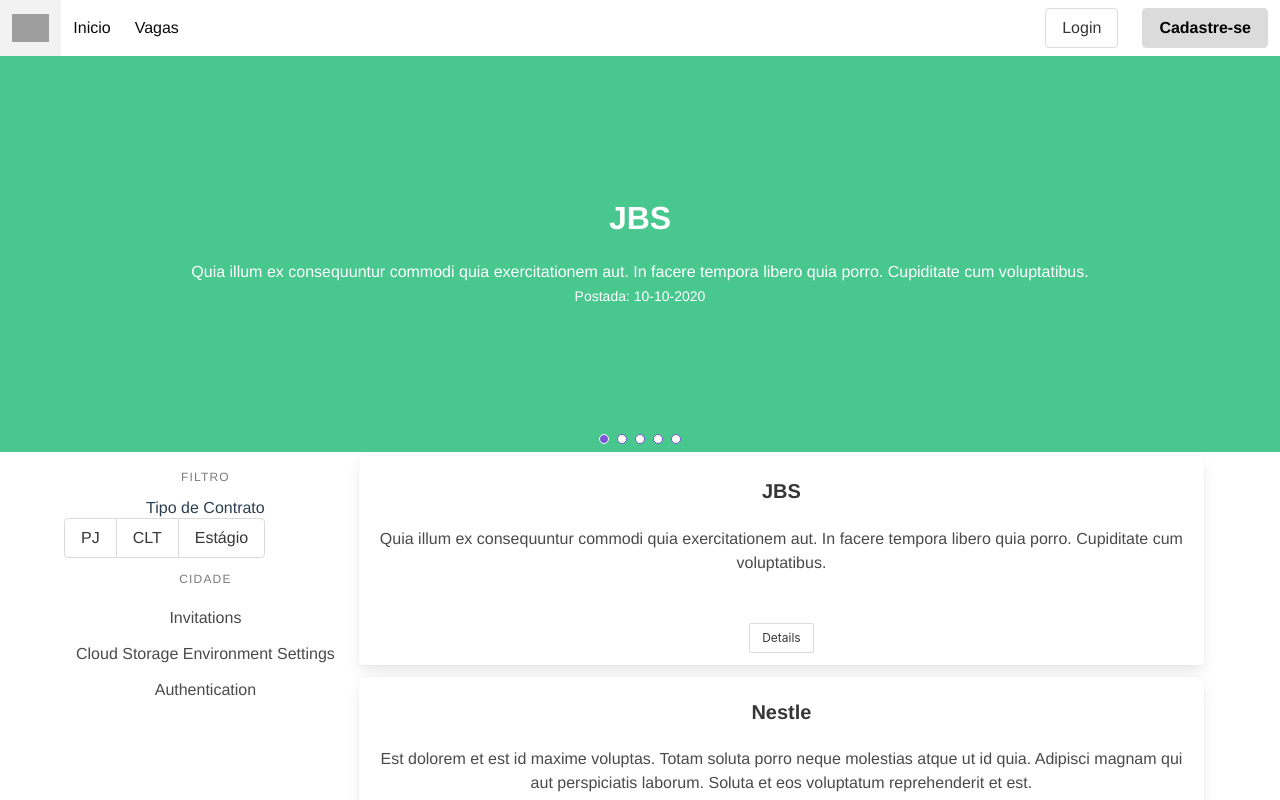
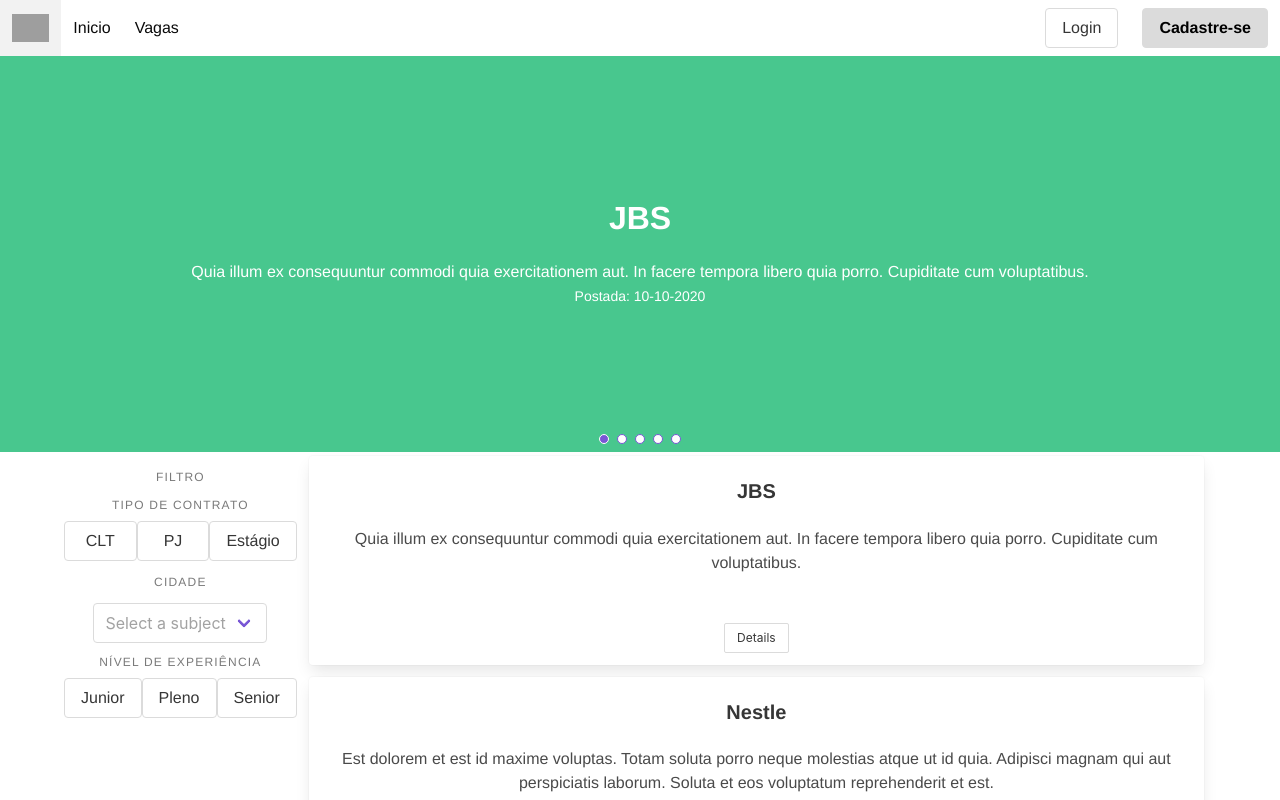
Before and after one commit to fabricadesoftware-ifc/newJob-Frontend, a Vue app: page / in a window 1280 px wide. Both pictures are taken after a click on the button "Veja nossas vagas". Shown: the top 800 px of the page. Built offline with nearby package versions, Linux system fonts and the light colour scheme; no server answers; grey boxes are pictures that could not be loaded.

Commit message:
Criando registro de vagas

```diff
--- a/src/main.js
+++ b/src/main.js
@@ -11,17 +11,10 @@ import { FontAwesomeIcon } from '@fortawesome/vue-fontawesome'
 
 library.add(fas)
 Vue.component('font-awesome-icon', FontAwesomeIcon)
-Vue.use(Buefy, { defaultIconPack: 'fas' })
-
-// Vue.use(Buefy, {
-//   defaultIconComponent: 'vue-fontawesome',
-//   defaultIconPack: 'fas'
-// })
-
-// Vue.use(Buefy, {
-//   defaultIconPack: 'fas',
-//   defaultContainerElement: '#content'
-// })
+Vue.use(Buefy, {
+  //   defaultIconPack: 'fas',
+  defaultContainerElement: '#content'
+})
 
 Vue.config.productionTip = false
 
--- a/src/views/Home/components/Hero.vue
+++ b/src/views/Home/components/Hero.vue
@@ -1,5 +1,5 @@
 '<template>
-  <section class="hero primary is-fullheight-with-navbar">
+  <section class="hero primary is-halfheight">
     <div class="hero-body">
       <div class="container has-text-centered has-text-white">
         <h1 class="title has-text-white">{{ title }}</h1>
--- a/src/views/job-register/JobRegistration.vue
+++ b/src/views/job-register/JobRegistration.vue
@@ -1,66 +1,63 @@
 <template>
-  <!--
+  <section class="job-form mt-3">
+    <p>
+      form: { company: '', job: '', contractType: '', jogDescription: '', local:
+      '', deadline: '' }
+    </p>
+    <div class="form container">
+      <b-field label="Empresa" :label-position="labelPosition">
+        <b-input v-model="form.company"></b-input>
+      </b-field>
 
-  -Data de anuncio
-  -Deadline
-  -Empresa
-  -Local
-  -Vaga
-  -Área de atuação
-  -Link/COntato
- -->
-  <section class="registration-form mt-2">
-    <div class="form container">
-      <b-field
-        label="Data de Anúncio"
-        :type="types.name"
-        :message="messages.name"
-      >
-        <b-input placeholder="Nome" v-model="name"></b-input>
+      <b-field class="mb-0" label="Cargo" :label-position="labelPosition">
+        <b-input v-model="form.job" maxlength="30"></b-input>
+      </b-field>
+
+      <b-field :label-position="labelPosition">
+        <b-select v-model="form.contractType" placeholder="Tipo de contrato">
+          <option value="1">CLT</option>
+          <option value="2">PJ</option>
+          <option value="3">Estágio</option>
+        </b-select>
+      </b-field>
+
+      <b-field label="Descrição" :label-position="labelPosition">
+        <b-input
+          v-model="form.description"
+          maxlength="200"
+          type="textarea"
+        ></b-input>
+      </b-field>
+
+      <b-field label="Localidade" :label-position="labelPosition">
+        <b-autocomplete
+          v-model="form.local"
+          rounded
+          :data="['Araquari - SC', 'Joinville - SC', 'Campinas - RS']"
+          placeholder="Escolha o local"
+          icon="magnify"
+          clearable
+          @select="option => (selected = option)"
+        >
+          <template #empty>No results found</template>
+        </b-autocomplete>
       </b-field>
 
       <b-field
-        label="Data Limite para Inscrição"
-        :type="types.email"
-        :message="messages.email"
+        label="Até quando a vagas estara disponivel para candidatura?"
+        :label-position="labelPosition"
       >
-        <b-input placeholder="Email" type="email" v-model="email"></b-input>
+        <b-datepicker
+          v-model="form.deadline"
+          placeholder="Click to select..."
+          icon="calendar-today"
+          trap-focus
+        >
+        </b-datepicker>
       </b-field>
-
-      <b-field
-        label="Usuário"
-        :type="types.username"
-        :message="messages.username"
+      <b-button @click="handleSubmitForm" type="is-primary" outlined
+        >Entrar</b-button
       >
-        <b-input
-          placeholder="Usuário"
-          v-model="username"
-          maxlength="30"
-        ></b-input>
-      </b-field>
-
-      <b-field
-        label="Senha"
-        :type="types.password"
-        :message="messages.password"
-      >
-        <b-input
-          placeholder="Senha"
-          type="password"
-          v-model="password"
-          password-reveal
-        ></b-input>
-      </b-field>
-
-      <b-field label="Gênero">
-        <b-select placeholder="Selecione um gênero" v-model="gender">
-          <option value="1">Feminino</option>
-          <option value="2">Masculino</option>
-          <option value="3">Não-binário</option>
-          <option value="0">Outro</option>
-        </b-select>
-      </b-field>
-      <b-button @click="log" type="is-black" outlined>Enviar</b-button>
     </div>
   </section>
 </template>
@@ -69,51 +66,27 @@
 export default {
   data() {
     return {
-      messages: {
-        name: '',
-        email: '',
-        username: '',
-        password: ''
-      },
-      types: {
-        name: '',
-        email: '',
-        username: '',
-        password: ''
-      },
-      name: '',
-      email: '',
-      username: '',
-      password: '',
-      gender: ''
+      labelPosition: 'on-border',
+      form: {
+        company: '',
+        job: '',
+        contractType: '',
+        description: '',
+        local: '',
+        deadline: []
+      }
     }
   },
   methods: {
-    log() {
-      console.log(this.name)
-      console.log(this.email)
-      console.log(this.username)
-      console.log(this.password)
-      console.log(this.gender)
+    handleSubmitForm() {
+      console.log('oi')
+      console.log(this.form.company)
+      console.log(this.form.job)
+      console.log(this.form.contractType)
+      console.log(this.form.description)
+      console.log(this.form.local)
+      console.log(this.form.deadline)
     }
   }
 }
 </script>
-
-<style scoped>
-.login-form {
-  background-color: #e1e1e1;
-  /* background-color: #000000; */
-}
-
-/* .login-form .form {
-  width: 55%;
-  background-color: #aaaaaa;
-}
-
-@media screen and (max-width: 700px) {
-  .form {
-    width: 85%;
-  }
-} */
-</style>
--- a/src/views/jobs-grid/components/SideMenu.vue
+++ b/src/views/jobs-grid/components/SideMenu.vue
@@ -4,34 +4,82 @@
       Filtro
     </p>
     <ul class="menu-list">
-      <li>
+      <p class="menu-label mb-2">
         Tipo de Contrato
-      </li>
-      <li>
-        <b-field class="center">
+      </p>
+      <li class="columns is-gapless" @click="showCheck">
         <b-checkbox-button
-            type="is-white"
+          class="column"
+          v-model="checkboxGroup"
+          native-value="CLT"
+          :disabled="choiceCLT"
+        >
+          CLT
+        </b-checkbox-button>
+        <b-checkbox-button
+          class="column"
           v-model="checkboxGroup"
           native-value="PJ"
+          :disabled="choicePJ"
         >
           <span>PJ</span>
         </b-checkbox-button>
-          <b-checkbox-button v-model="checkboxGroup" native-value="CLT">
-            CLT
-          </b-checkbox-button>
-          <b-checkbox-button v-model="checkboxGroup" native-value="Estagio">
+
+        <b-checkbox-button
+          class="column"
+          v-model="checkboxGroup"
+          native-value="Estagio"
+          :disabled="choiceEs"
+        >
           Estágio
         </b-checkbox-button>
-        </b-field>
       </li>
     </ul>
     <p class="menu-label">
       Cidade
     </p>
     <ul class="menu-list">
-      <li><a>Invitations</a></li>
-      <li><a>Cloud Storage Environment Settings</a></li>
-      <li><a>Authentication</a></li>
+      <li>
+        <b-select placeholder="Select a subject">
+          <option value="1">Joinville</option>
+          <option value="2">Araquari</option>
+        </b-select>
+      </li>
+    </ul>
+    <ul class="menu-list">
+      <p
+        class="menu-label mb-2 mt-3
+    "
+      >
+        Nível de experiência
+      </p>
+      <li class="columns is-gapless" @click="showCheck">
+        <b-checkbox-button
+          class="column"
+          v-model="checkboxGroup"
+          native-value="Junior"
+          :disabled="choiceCLT"
+        >
+          Junior
+        </b-checkbox-button>
+        <b-checkbox-button
+          class="column"
+          v-model="checkboxGroup"
+          native-value="Pleno"
+          :disabled="choicePJ"
+        >
+          <span>Pleno</span>
+        </b-checkbox-button>
+
+        <b-checkbox-button
+          class="column"
+          v-model="checkboxGroup"
+          native-value="Senior"
+          :disabled="choiceEs"
+        >
+          Senior
+        </b-checkbox-button>
+      </li>
     </ul>
   </aside>
 </template>
@@ -40,7 +88,35 @@
 export default {
   data() {
     return {
-      checkboxGroup: ''
+      checkboxGroup: []
+    }
+  },
+  computed: {
+    choiceCLT() {
+      if (this.checkboxGroup.length >= 1 && this.checkboxGroup[0] != 'CLT') {
+        return true
+      }
+      return false
+    },
+    choiceEs() {
+      if (
+        this.checkboxGroup.length >= 1 &&
+        this.checkboxGroup[0] != 'Estagio'
+      ) {
+        return true
+      }
+      return false
+    },
+    choicePJ() {
+      if (this.checkboxGroup.length >= 1 && this.checkboxGroup[0] != 'PJ') {
+        return true
+      }
+      return false
+    }
+  },
+  methods: {
+    showCheck() {
+      console.log(this.checkboxGroup)
     }
   }
 }
```
Lines whose indentation alone changed are shown as unchanged.
